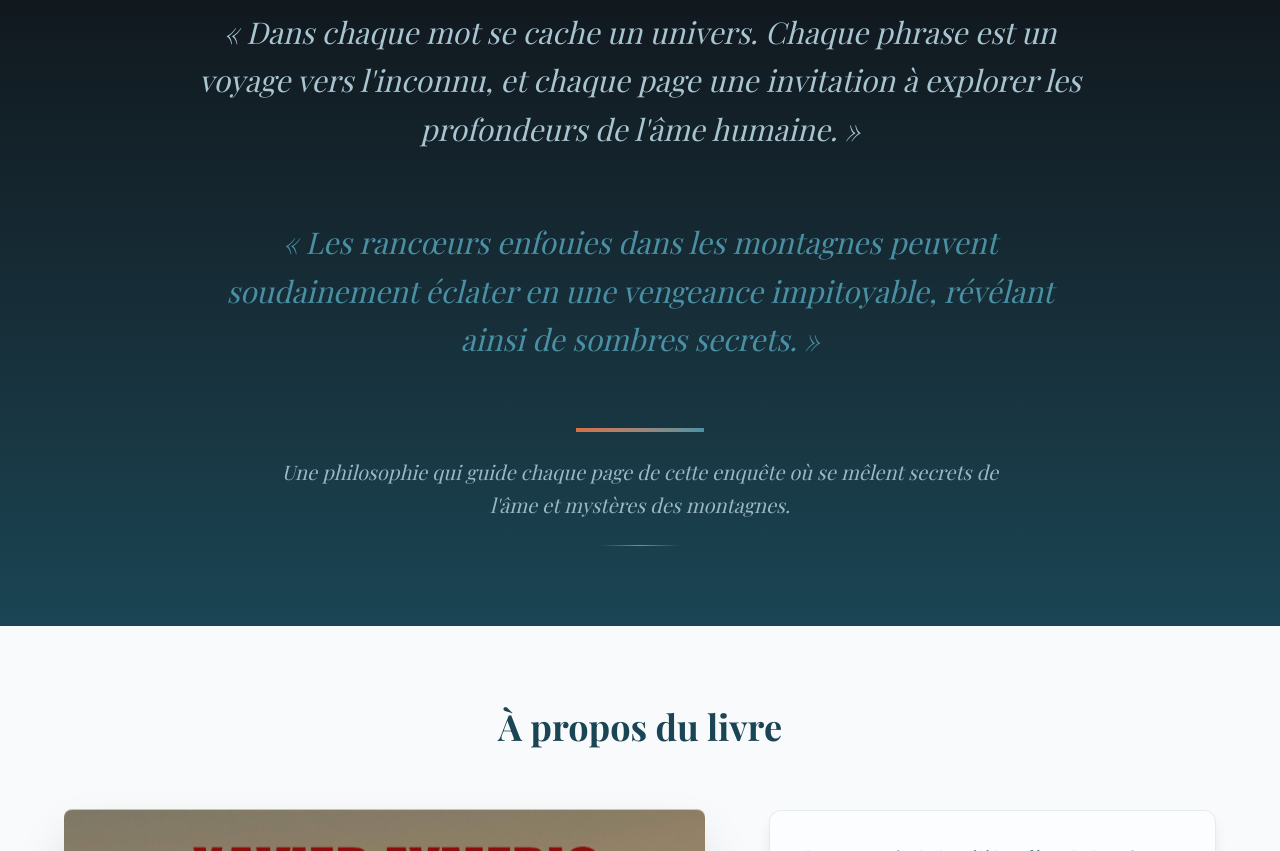
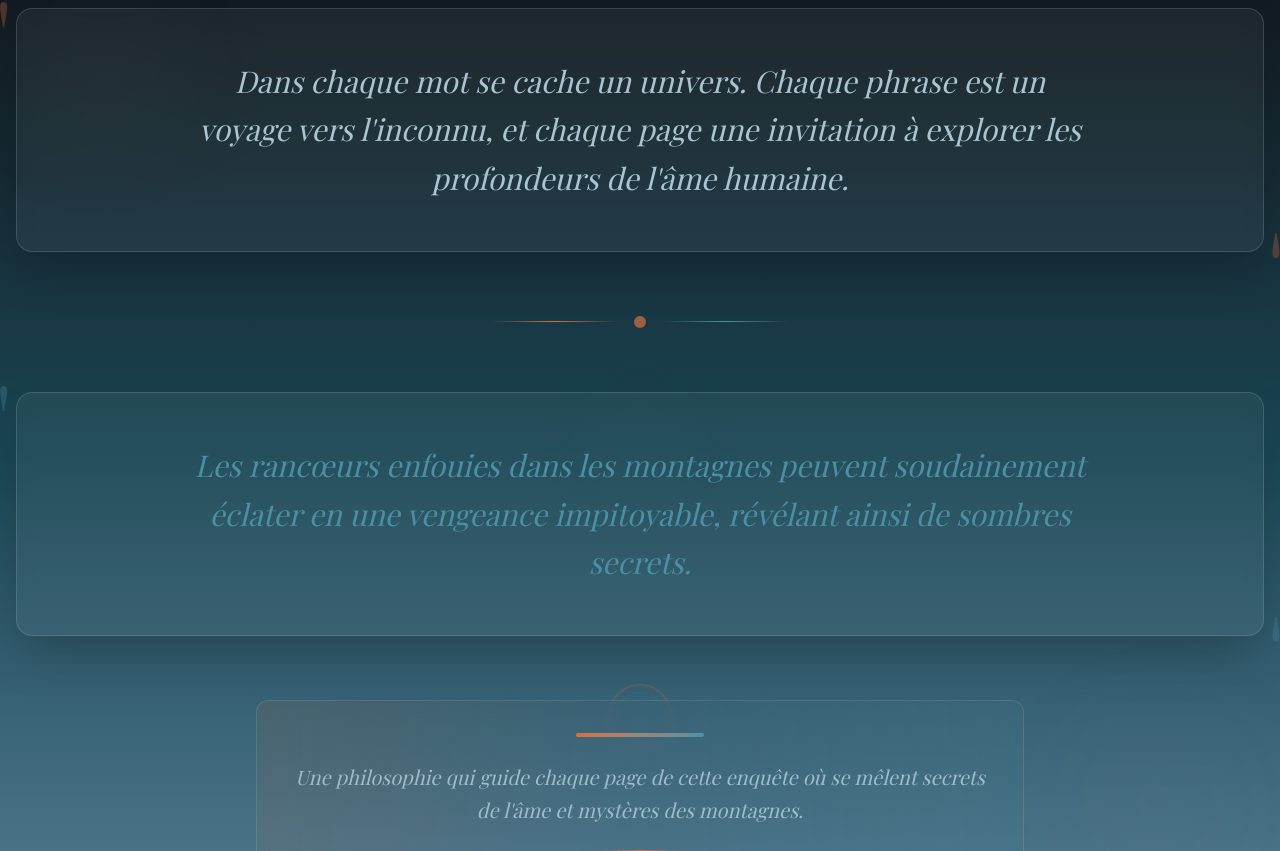
Before and after one commit to JMightyDev/xavieraymericfrey, a Next.js app: page / in a window 1280 px wide. Shown: the part 1109-1960 px from the top of the page. Built offline with nearby package versions, Linux system fonts and the light colour scheme; a web font is replaced by a local one.

Commit message:
Amélioration du composant Quote : ajout d'effets décoratifs de fond et de guillemets pour les citations, optimisation des styles avec TailwindCSS pour une meilleure esthétique et lisibilité. Réorganisation des éléments pour une présentation plus immersive et dynamique.

```diff
--- a/app/components/Quote.tsx
+++ b/app/components/Quote.tsx
@@ -9,39 +9,93 @@ export default function Quote() {
 	const { ref: quoteRef3, isVisible: isVisible3 } = useScrollAnimation();
 
 	return (
-		<section className="py-12 md:py-20 bg-gradient-to-b from-deep-night to-mountain-blue text-center">
-			<div className="container mx-auto px-4">
+		<section className="py-12 md:py-20 bg-gradient-to-b from-deep-night via-mountain-blue to-lake-blue/80 text-center relative overflow-hidden">
+			{/* Effets décoratifs de fond */}
+			<div className="absolute inset-0 opacity-10">
+				<div className="absolute top-20 left-10 w-32 h-32 rounded-full bg-gradient-to-br from-lake-turquoise to-sunset-orange blur-3xl animate-pulse"></div>
+				<div
+					className="absolute bottom-20 right-10 w-40 h-40 rounded-full bg-gradient-to-br from-sunset-orange to-lake-turquoise blur-3xl animate-pulse"
+					style={{ animationDelay: "2s" }}></div>
+				<div className="absolute top-1/2 left-1/2 transform -translate-x-1/2 -translate-y-1/2 w-24 h-24 rounded-full bg-morning-mist/30 blur-2xl"></div>
+			</div>
+
+			<div className="container mx-auto px-4 relative z-10">
+				{/* Première citation avec cadre décoratif */}
 				<div
 					ref={quoteRef1 as React.RefObject<HTMLDivElement>}
-					className={`animate-on-scroll ${isVisible1 ? "visible" : ""} mb-16`}>
+					className={`animate-on-scroll ${isVisible1 ? "visible" : ""} mb-16 relative`}>
+					{/* Guillemets décoratifs */}
+					<div className="absolute -top-6 -left-4 md:-left-8 text-6xl md:text-8xl text-sunset-orange/30 font-serif">
+						"
+					</div>
+					<div className="absolute -bottom-6 -right-4 md:-right-8 text-6xl md:text-8xl text-sunset-orange/30 font-serif rotate-180">
+						"
+					</div>
+
+					<div className="relative bg-white/5 backdrop-blur-sm rounded-2xl p-8 md:p-12 border border-morning-mist/20 shadow-2xl">
 						<blockquote className="text-xl md:text-2xl lg:text-3xl font-serif italic text-morning-mist leading-relaxed max-w-4xl mx-auto">
-						« Dans chaque mot se cache un univers. Chaque phrase est un voyage
+							Dans chaque mot se cache un univers. Chaque phrase est un voyage
 							vers l'inconnu, et chaque page une invitation à explorer les
-						profondeurs de l'âme humaine. »
+							profondeurs de l'âme humaine.
 						</blockquote>
 					</div>
+				</div>
 
+				{/* Séparateur décoratif */}
+				<div className="flex items-center justify-center mb-16">
+					<div className="h-px bg-gradient-to-r from-transparent via-sunset-orange to-transparent w-24 md:w-32"></div>
+					<div className="mx-4 w-3 h-3 rounded-full bg-sunset-orange animate-pulse"></div>
+					<div className="h-px bg-gradient-to-r from-transparent via-lake-turquoise to-transparent w-24 md:w-32"></div>
+				</div>
+
+				{/* Deuxième citation avec cadre décoratif */}
 				<div
 					ref={quoteRef2 as React.RefObject<HTMLDivElement>}
-					className={`animate-on-scroll ${isVisible2 ? "visible" : ""} mb-16`}
+					className={`animate-on-scroll ${isVisible2 ? "visible" : ""} mb-16 relative`}
 					style={{ animationDelay: "0.3s" }}>
+					{/* Guillemets décoratifs */}
+					<div className="absolute -top-6 -left-4 md:-left-8 text-6xl md:text-8xl text-lake-turquoise/30 font-serif">
+						"
+					</div>
+					<div className="absolute -bottom-6 -right-4 md:-right-8 text-6xl md:text-8xl text-lake-turquoise/30 font-serif rotate-180">
+						"
+					</div>
+
+					<div className="relative bg-white/5 backdrop-blur-sm rounded-2xl p-8 md:p-12 border border-morning-mist/20 shadow-2xl">
 						<blockquote className="text-xl md:text-2xl lg:text-3xl font-serif italic text-lake-turquoise leading-relaxed max-w-4xl mx-auto">
-						« Les rancœurs enfouies dans les montagnes peuvent soudainement
+							Les rancœurs enfouies dans les montagnes peuvent soudainement
 							éclater en une vengeance impitoyable, révélant ainsi de sombres
-						secrets. »
+							secrets.
 						</blockquote>
 					</div>
+				</div>
 
+				{/* Phrase de conclusion esthétique améliorée */}
 				<div
 					ref={quoteRef3 as React.RefObject<HTMLDivElement>}
-					className={`animate-on-scroll ${isVisible3 ? "visible" : ""} max-w-3xl mx-auto`}
+					className={`animate-on-scroll ${isVisible3 ? "visible" : ""} max-w-3xl mx-auto relative`}
 					style={{ animationDelay: "0.6s" }}>
-					<div className="w-24 md:w-32 h-1 bg-gradient-to-r from-sunset-orange to-lake-turquoise mx-auto mb-6"></div>
+					{/* Ornements décoratifs */}
+					<div className="absolute -top-4 left-1/2 transform -translate-x-1/2 w-16 h-16 opacity-20">
+						<div
+							className="w-full h-full border-2 border-sunset-orange rounded-full animate-spin"
+							style={{ animationDuration: "20s" }}></div>
+						<div
+							className="absolute top-2 left-2 w-12 h-12 border border-lake-turquoise rounded-full animate-spin"
+							style={{
+								animationDuration: "15s",
+								animationDirection: "reverse",
+							}}></div>
+					</div>
+
+					<div className="bg-gradient-to-r from-sunset-orange/10 via-transparent to-lake-turquoise/10 rounded-xl p-8 backdrop-blur-sm border border-white/10">
+						<div className="w-24 md:w-32 h-1 bg-gradient-to-r from-sunset-orange to-lake-turquoise mx-auto mb-6 rounded-full shadow-lg"></div>
 						<p className="text-morning-mist/90 text-lg md:text-xl font-serif italic leading-relaxed">
-						Une philosophie qui guide chaque page de cette enquête où se mêlent
-						secrets de l'âme et mystères des montagnes.
+							Une philosophie qui guide chaque page de cette enquête où se
+							mêlent secrets de l'âme et mystères des montagnes.
 						</p>
-					<div className="w-16 md:w-20 h-px bg-gradient-to-r from-transparent via-sunset-orange to-transparent mx-auto mt-6"></div>
+						<div className="w-16 md:w-20 h-px bg-gradient-to-r from-transparent via-sunset-orange to-transparent mx-auto mt-6 rounded-full"></div>
+					</div>
 				</div>
 			</div>
 		</section>
```
Lines whose indentation alone changed are shown as unchanged.
